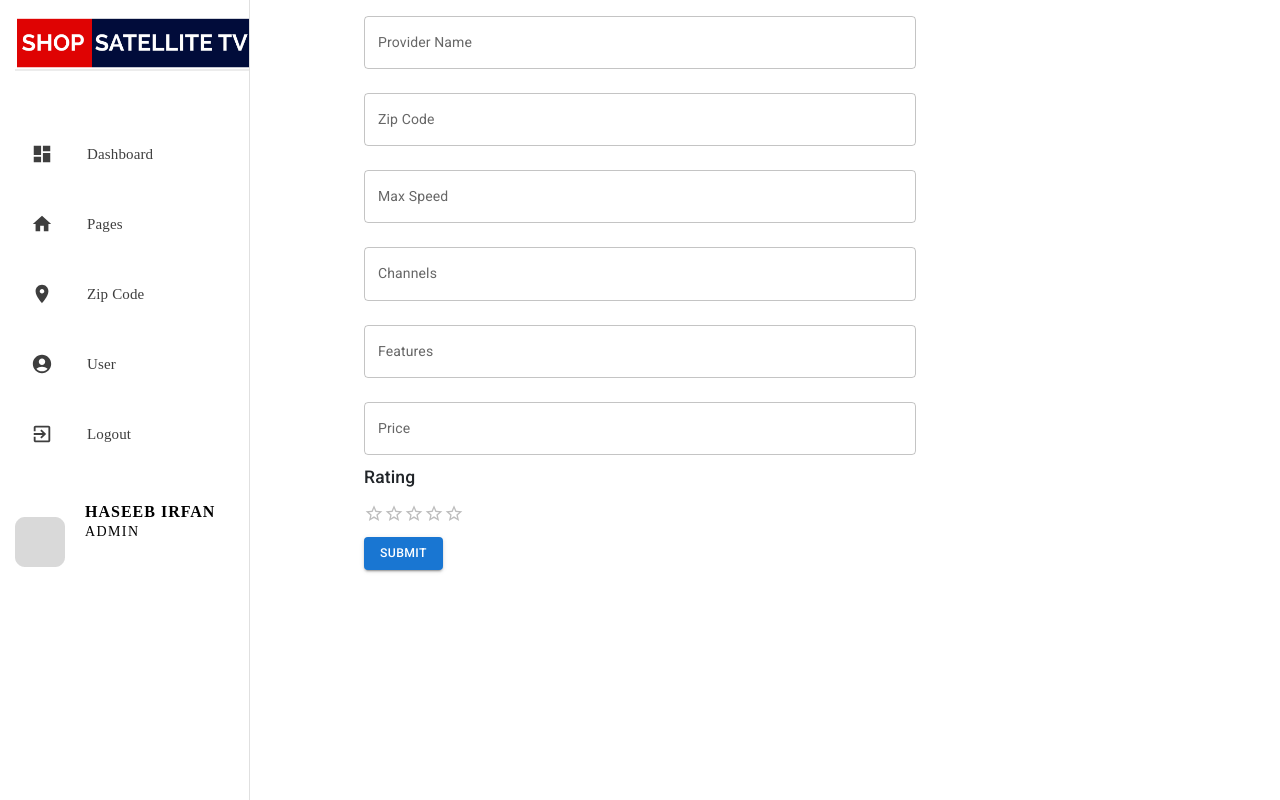
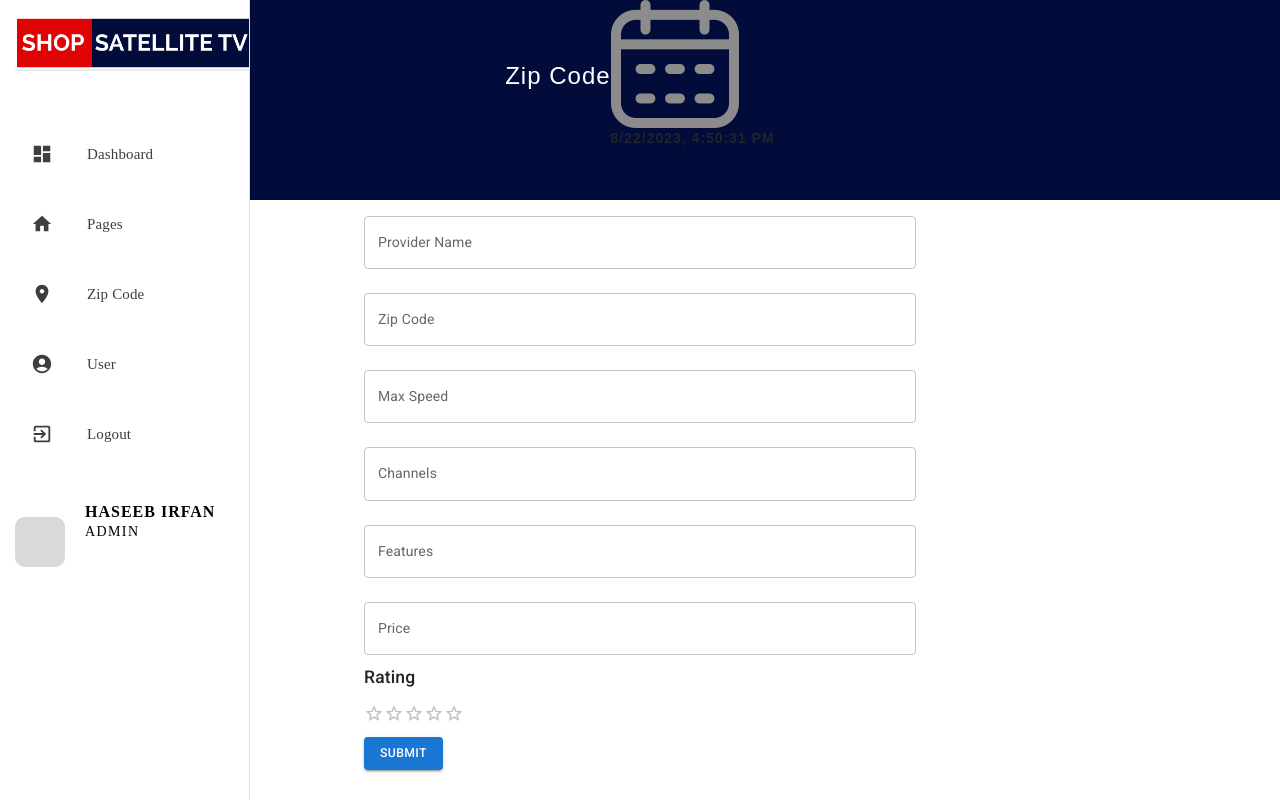
Before and after one commit to ShabiGardezi/DashboardCableTv, a React (Create React App) app: page /zipcode in a window 1280 px wide. Built offline with nearby package versions, Linux system fonts and the light colour scheme; a small style sheet from the web is missing.

Commit message:
HeaderCommon

```diff
--- a/package.json
+++ b/package.json
@@ -5,8 +5,9 @@
   "dependencies": {
     "@emotion/react": "^11.11.1",
     "@emotion/styled": "^11.11.0",
-    "@mui/icons-material": "^5.14.3",
-    "@mui/material": "^5.14.5",
+    "@mui/icons-material": "^5.14.6",
+    "@mui/lab": "^5.0.0-alpha.141",
+    "@mui/material": "^5.14.6",
     "@reduxjs/toolkit": "^1.9.5",
     "@testing-library/jest-dom": "^5.17.0",
     "@testing-library/react": "^13.4.0",
@@ -14,6 +15,7 @@
     "axios": "^1.4.0",
     "body-parser": "^1.20.2",
     "bootstrap": "^5.3.1",
+    "date-fns": "^2.30.0",
     "express": "^4.18.2",
     "react": "^18.2.0",
     "react-bootstrap": "^2.8.0",
--- /dev/null
+++ b/src/pages/HeaderCommon.jsx
@@ -0,0 +1,35 @@
+import React from "react";
+import HeaderCommonBG from "../assests/header-bg.png";
+import calender from "../assests/78f5f7ff2e2e338d72cdaf158205ac8d.png";
+import "../styles/HeaderCommon.css";
+function HeaderCommon({ title }) {
+  const currentDate = new Date();
+  const dateTimeString = currentDate.toLocaleString();
+  return (
+    <div className="HeaderCommon">
+      <div className="Header-container">
+        <div
+          className="HeaderBackground"
+          style={{
+            backgroundImage: `url(${HeaderCommonBG})`,
+            backgroundPosition: "center",
+            backgroundRepeat: "no-repeat",
+            backgroundSize: "cover",
+          }}
+        >
+          <div className="header-content">
+            <h2 className="heading">{title}</h2>
+            <div className="date-time">
+              <div className="date">
+                <img className="time" src={calender} alt="calender" />
+              </div>
+              <p className="calendar">{dateTimeString}</p>
+            </div>
+          </div>
+        </div>
+      </div>
+    </div>
+  );
+}
+
+export default HeaderCommon;
--- a/src/pages/ZipCodeDataDisplay.jsx
+++ b/src/pages/ZipCodeDataDisplay.jsx
@@ -1,5 +1,3 @@
-// src/ProviderForm.js
-
 import React, { useState } from "react";
 import {
   TextField,
@@ -8,10 +6,9 @@ import {
   Typography,
   Box,
   Container,
-  IconButton,
 } from "@mui/material";
-import { AddCircleOutline as AddCircleOutlineIcon } from "@mui/icons-material";
 import "../styles/ProviderForm.css";
+import HeaderCommon from "./HeaderCommon";
 function ProviderForm() {
   const [providerName, setProviderName] = useState("");
   const [zipCode, setZipCode] = useState("");
@@ -19,24 +16,20 @@ function ProviderForm() {
   const [features, setFeatures] = useState("");
   const [price, setPrice] = useState("");
   const [rating, setRating] = useState(null);
+  const [channel, setChannel] = useState("");
 
-  const handleRatingChange = (event, newValue) => {
+  const handleRatingChange = (_event, newValue) => {
     setRating(newValue);
   };
 
   const handleSubmit = (event) => {
     event.preventDefault();
-    // Handle form submission logic here
   };
 
   return (
+    <>
+      <HeaderCommon title="Zip Code" />
       <Container maxWidth="sm">
-      {/* <div className="provider-header">
-        <h2>Zip Code</h2>
-        <div className="btn-add">
-          <button className="add-now">Add Now</button>
-        </div>
-      </div> */}
         <form onSubmit={handleSubmit}>
           <TextField
             label="Provider Name"
@@ -68,8 +61,8 @@ function ProviderForm() {
             fullWidth
             variant="outlined"
             margin="normal"
-          value={providerName}
-          onChange={(e) => setProviderName(e.target.value)}
+            value={channel}
+            onChange={(e) => setChannel(e.target.value)}
           />
           <TextField
             label="Features"
@@ -109,6 +102,7 @@ function ProviderForm() {
           </Button>
         </form>
       </Container>
+    </>
   );
 }
 
--- /dev/null
+++ b/src/styles/HeaderCommon.css
@@ -0,0 +1,11 @@
+.HeaderBackground {
+  height: 200px;
+}
+.header-content {
+  display: flex;
+  justify-content: center;
+  align-items: center;
+}
+.heading {
+  color: white;
+}
```
Also changed, not shown: src/assests/78f5f7ff2e2e338d72cdaf158205ac8d.png (added), 1 other file (tests, documents, lock files or other folders). Lines whose indentation alone changed are shown as unchanged.
